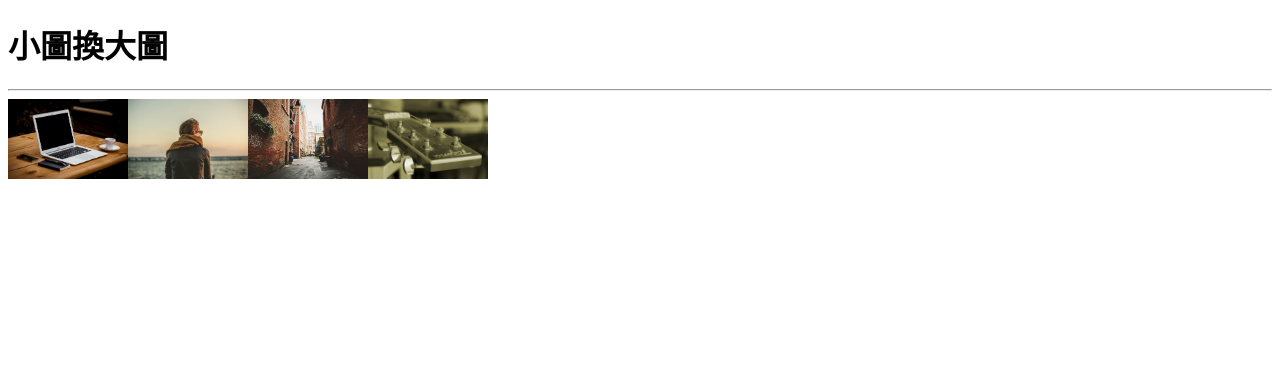
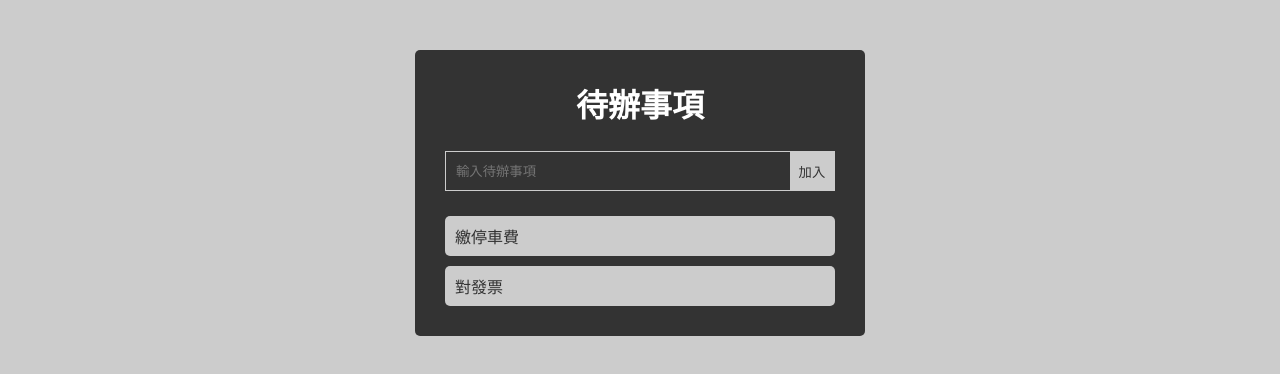
Before and after one commit to coffeeteacher/myReact9, a React (Vite) app: page /#/ in a window 1280 px wide. Shown: the top 374 px of the page. Built offline with nearby package versions, Linux system fonts and the light colour scheme.

Commit message:
0820-1-待辦事項

```diff
--- /dev/null
+++ b/src/components/CreateForm.jsx
@@ -0,0 +1,26 @@
+import { useState } from "react"
+
+const CreateForm = ({ addTodo }) => {
+    // console.log(addTodo)
+    const [content, setContent] = useState('');
+
+    return (
+        <form className='create-form'>
+            <input
+                id="myInput"
+                type="text"
+                placeholder='輸入待辦事項'
+                value={content}
+                onChange={(e) => { setContent(e.target.value) }}
+            />
+            <button type="button" onClick={() => {
+                addTodo(content);
+                setContent('');
+                let myInput = document.getElementById('myInput');
+                myInput.focus();    // 指定游標
+            }}>加入</button>
+        </form>
+    )
+}
+
+export default CreateForm
--- /dev/null
+++ b/src/components/Todo.jsx
@@ -0,0 +1,11 @@
+
+const Todo = ({ todo }) => {
+    return (
+        <div className='todo'>
+            {/* <p>停車費</p> */}
+            <p>{todo}</p>
+        </div>
+    )
+}
+
+export default Todo
--- /dev/null
+++ b/src/components/TodoWrapper.jsx
@@ -0,0 +1,38 @@
+import { useState } from 'react'
+import CreateForm from './CreateForm'
+import Todo from './Todo'
+
+const TodoWrapper = () => {
+    // 因為有N個todo，所以要用陣列存放
+    // const [todos, setTodos] = useState(['繳停車費', '對發票']);
+    // 由為陣列內容若有增減時，索引值會異動，
+    // 所以避免異動資料時造成索引值錯亂，將陣列改為陣列物件
+    // 而key值用亂數來產生
+
+    const [todos, setTodos] = useState(
+        [
+            { content: '繳停車費', id: Math.random() },
+            { content: '對發票', id: Math.random() },
+        ]
+    );
+
+    return (
+        <div className='wrapper'>
+            <h1>待辦事項</h1>
+            <CreateForm addTodo={(newContent) => {
+                // 建立新的todo內容
+                // 1. 使用...其餘運算子來保留原陣列內容
+                // 2. 再加上新的物件內容
+                setTodos([...todos, { content: newContent, id: Math.random() }])
+            }} />
+            {
+                todos.map((todo) => {
+                    return <Todo todo={todo.content} key={todo.id} />
+                })
+            }
+
+        </div>
+    )
+}
+
+export default TodoWrapper
--- /dev/null
+++ b/src/css/app0820.css
@@ -0,0 +1,63 @@
+* {
+    margin: 0;
+    padding: 0;
+    box-sizing: border-box;
+}
+
+body {
+    background-color: #ccc;
+    color: #fff;
+    display: flex;
+    flex-direction: row;
+    justify-content: center;
+    font-family: sans-serif;
+}
+
+.wrapper {
+    width: 450px;
+    background-color: #333;
+    padding: 30px;
+    border-radius: 5px;
+    margin-top: 50px;
+    text-align: center;
+}
+
+.create-form {
+    border: 1px solid #ccc;
+    width: 100%;
+    height: 40px;
+    margin: 25px 0;
+    display: flex;
+}
+
+.create-form>input {
+    /* 去除背景 */
+    background: none;
+    outline: none;
+    border: none;
+    color: #fff;
+    width: 100%;
+    height: 100%;
+    padding-left: 10px;
+}
+
+.create-form>button {
+    border: none;
+    background-color: #ccc;
+    color: #333;
+    width: 50px;
+    height: 100%;
+    cursor: pointer;
+}
+
+.todo{
+    background-color: #ccc;
+    color: #333;
+    height: 40px;
+    padding: 0 10px;
+    margin-top: 10px;
+    border-radius: 5px;
+    display: flex;
+    justify-content: space-between;
+    align-items: center;
+}
--- a/src/main.jsx
+++ b/src/main.jsx
@@ -4,7 +4,7 @@ import { HashRouter } from 'react-router-dom'
 // import './index.css'
 // import App from './App.jsx'
 // import './sass/all.scss'
-import App from './pages/App0819c'
+import App from './pages/App0820'
 
 
 createRoot(document.getElementById('root')).render(
--- /dev/null
+++ b/src/pages/App0820.jsx
@@ -0,0 +1,12 @@
+import TodoWrapper from '../components/TodoWrapper'
+import '../css/app0820.css'
+
+const App0820 = () => {
+  return (
+    <>
+        <TodoWrapper/>
+    </>
+  )
+}
+
+export default App0820
```
